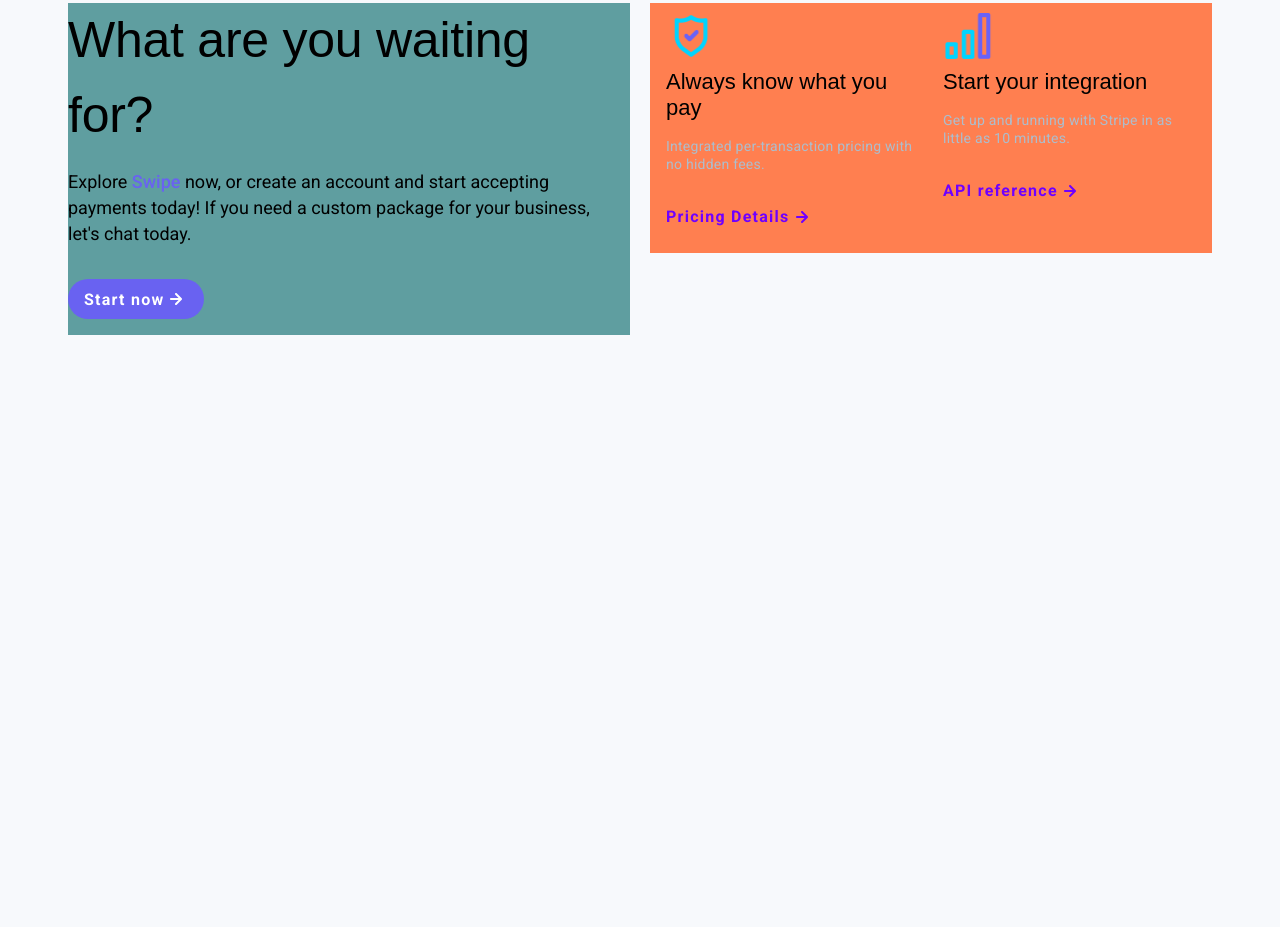
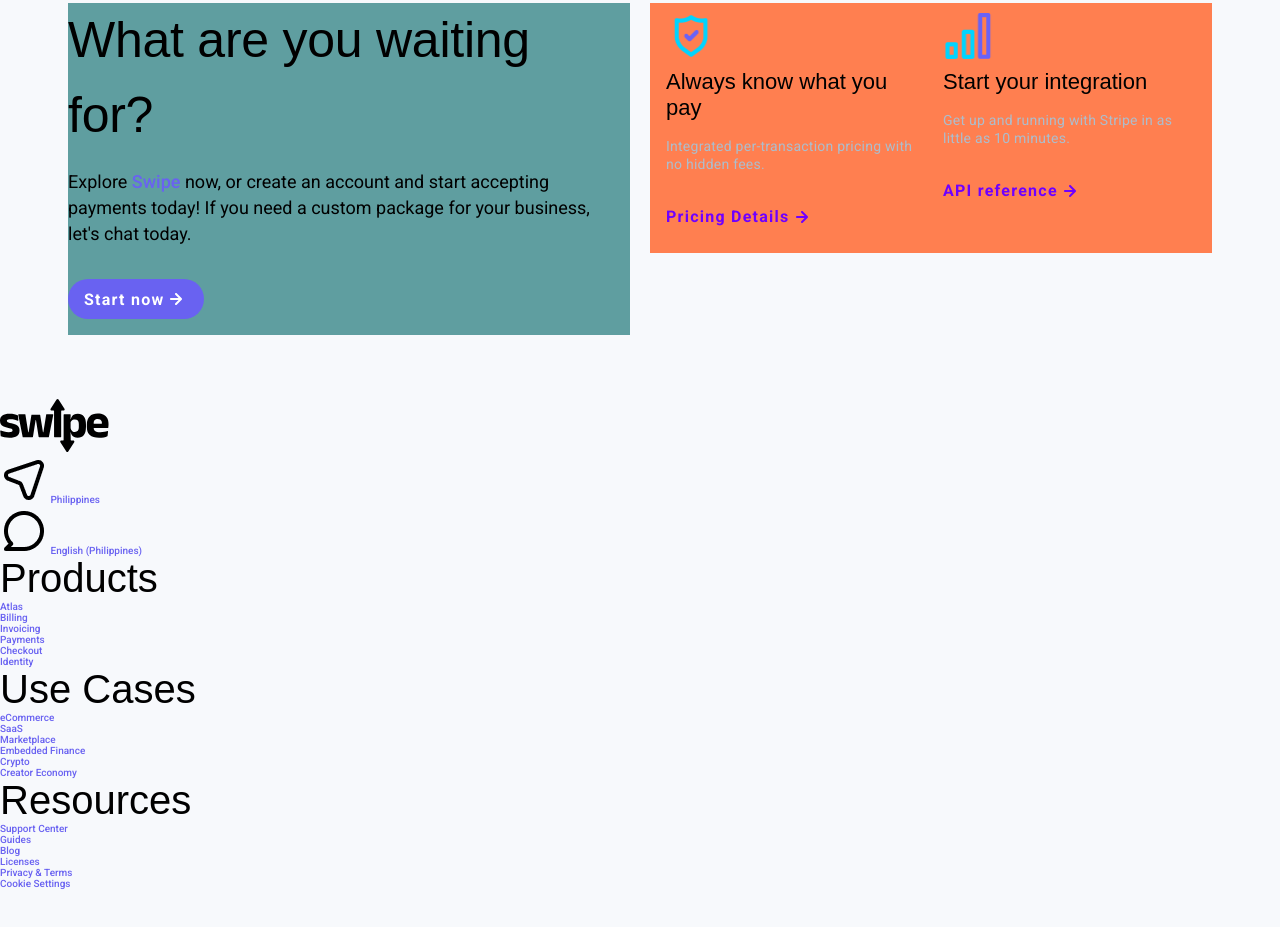
Before and after one commit to mkpogs/m-swipe, a website: page index.html in a window 1280 px wide. Shown: the part 5475-6402 px from the top of the page. Before the commit the page ends 5938 px from the top, so only its background shows below. Drawn offline with Linux system fonts and the light colour scheme; files whose address does not match are found by name; a web font is replaced by a local one.

Commit message:
Footer Markup

```diff
--- a/assets/sass/layouts/_footer.scss
+++ b/assets/sass/layouts/_footer.scss
@@ -0,0 +1,5 @@
+@use '../abstract/' as abs;
+
+.footer{
+
+}
--- a/assets/sass/layouts/_getting-started.scss
+++ b/assets/sass/layouts/_getting-started.scss
@@ -1,8 +1,8 @@
 @use '../abstract/' as abs;
 
 .getting-started{
+    padding: abs.$spacing-xl;
     @include abs.flexCenter;
-    padding: abs.$spacing-xl;
 
     .btn-primary{
         background-color: abs.$color-purple-1;
--- a/index.html
+++ b/index.html
@@ -342,7 +342,6 @@
                 <!--*** / Left Section ***-->
 
                 <section class="col-right">
-
                     <section class="card-container">
                         <div class="card">
                             <img src="./assets/images/shield-icon.png" alt="shieldicon" class="card__img">
@@ -368,13 +367,106 @@
                             </button>
                         </div>
                     </section>
-
                 </section>
                 <!--*** / Right Section ***-->
             </section>
 
         </section>
         <!--===== / Getting Started Section =====-->
+
+        <!--===== Footer Section =====-->
+        <footer class="footer">
+            <section class="section-container">
+                <div class="col">
+                    <img src="./assets/images/logo-dark.svg" alt="logo dark" class="footer-logo">
+
+                    <ul class="footer-icon-list">
+                        <li class="footer-icon-item">
+                            <img src="./assets/images/location-icon.png" alt="location">
+                            <a href="#" class="footer-icon-item__link">Philippines</a>
+                        </li>
+
+                        <li class="footer-icon-item">
+                            <img src="./assets/images/comment-icon.png" alt="comment">
+                            <a href="#" class="footer-icon-item__link">English (Philippines)</a>
+                        </li>
+                    </ul>
+                </div>
+
+                <div class="col">
+                    <h3>Products</h3>
+                    <ul>
+                        <li>
+                            <a href="#">Atlas</a>
+                        </li>
+                        <li>
+                            <a href="#">Billing</a>
+                        </li>
+                        <li>
+                            <a href="#">Invoicing</a>
+                        </li>
+                        <li>
+                            <a href="#">Payments</a>
+                        </li>
+                        <li>
+                            <a href="#">Checkout</a>
+                        </li>
+                        <li>
+                            <a href="#">Identity</a>
+                        </li>
+                    </ul>
+                </div>
+
+                <div class="col">
+                    <h3>Use Cases</h3>
+                    <ul>
+                        <li>
+                            <a href="#">eCommerce</a>
+                        </li>
+                        <li>
+                            <a href="#">SaaS</a>
+                        </li>
+                        <li>
+                            <a href="#">Marketplace</a>
+                        </li>
+                        <li>
+                            <a href="#">Embedded Finance</a>
+                        </li>
+                        <li>
+                            <a href="#">Crypto</a>
+                        </li>
+                        <li>
+                            <a href="#">Creator Economy</a>
+                        </li>
+                    </ul>
+                </div>
+
+                <div class="col">
+                    <h3>Resources</h3>
+                    <ul>
+                        <li>
+                            <a href="#">Support Center</a>
+                        </li>
+                        <li>
+                            <a href="#">Guides</a>
+                        </li>
+                        <li>
+                            <a href="#">Blog</a>
+                        </li>
+                        <li>
+                            <a href="#">Licenses</a>
+                        </li>
+                        <li>
+                            <a href="#">Privacy & Terms</a>
+                        </li>
+                        <li>
+                            <a href="#">Cookie Settings</a>
+                        </li>
+                    </ul>
+                </div>
+            </section>
+        </footer>
+        <!--===== / Footer Section =====-->
     </main>
 </body>
 </html>
```
Also changed, not shown: 1 other file.
